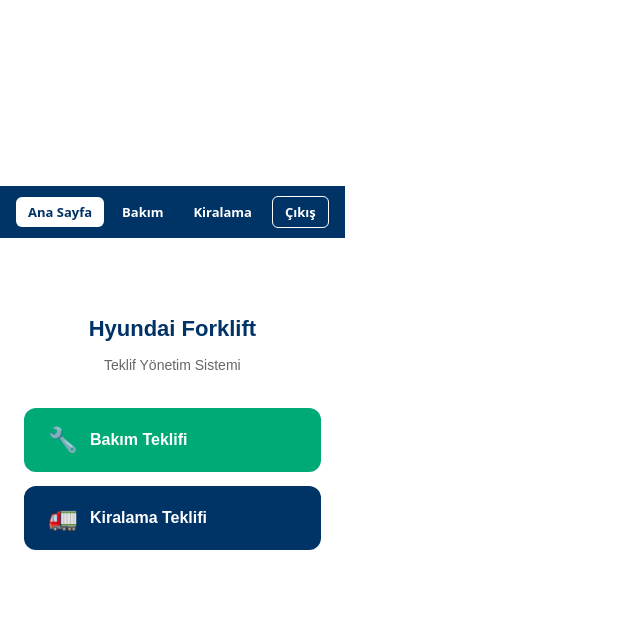
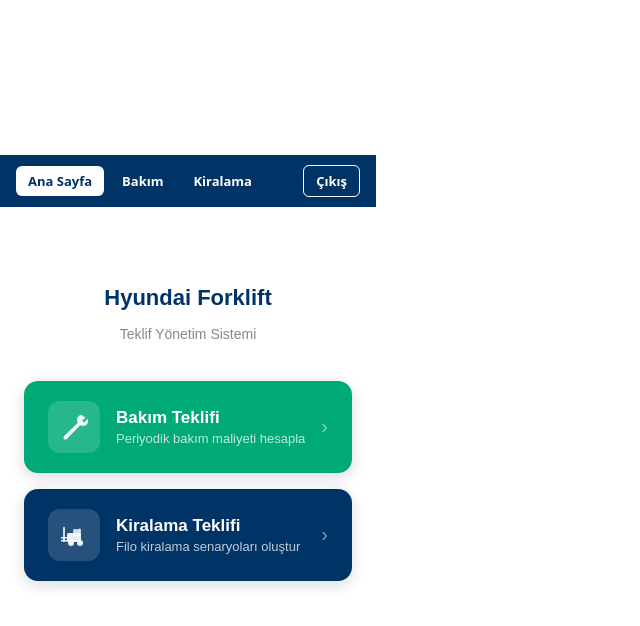
Before and after one commit to sucdallar-wq/hyundai-frontend, a React app: page /dashboard in a window 1280 px wide. Shown: the top 626 px of the page, without its empty margins (0-640 px from the left). Built offline with nearby package versions, Linux system fonts and the light colour scheme; sample sign-in values are in the browser's storage; the HTML template or start-up script is replaced by a standard one.

Commit message:
feat: dashboard forklift ikonu eklendi

```diff
--- a/src/pages/Dashboard.jsx
+++ b/src/pages/Dashboard.jsx
@@ -1,42 +1,92 @@
 import { useNavigate } from "react-router-dom"
+
+const ForkliftIcon = () => (
+  <svg width="32" height="32" viewBox="0 0 64 64" fill="none" xmlns="http://www.w3.org/2000/svg">
+    {/* Gövde */}
+    <rect x="18" y="28" width="28" height="18" rx="3" fill="white" fillOpacity="0.9"/>
+    {/* Kabin */}
+    <rect x="30" y="20" width="16" height="14" rx="2" fill="white" fillOpacity="0.7"/>
+    {/* Cam */}
+    <rect x="32" y="22" width="12" height="8" rx="1" fill="white" fillOpacity="0.3"/>
+    {/* Ön teker */}
+    <circle cx="26" cy="48" r="6" fill="white" fillOpacity="0.9"/>
+    <circle cx="26" cy="48" r="3" fill="white" fillOpacity="0.4"/>
+    {/* Arka teker */}
+    <circle cx="44" cy="48" r="6" fill="white" fillOpacity="0.9"/>
+    <circle cx="44" cy="48" r="3" fill="white" fillOpacity="0.4"/>
+    {/* Fork direği */}
+    <rect x="10" y="16" width="4" height="30" rx="1" fill="white" fillOpacity="0.8"/>
+    {/* Forklar */}
+    <rect x="6" y="42" width="18" height="3" rx="1" fill="white" fillOpacity="0.9"/>
+    <rect x="6" y="36" width="18" height="3" rx="1" fill="white" fillOpacity="0.9"/>
+    {/* Egzoz / detay */}
+    <rect x="42" y="18" width="3" height="8" rx="1" fill="white" fillOpacity="0.5"/>
+  </svg>
+)
+
+const WrenchIcon = () => (
+  <svg width="32" height="32" viewBox="0 0 64 64" fill="none" xmlns="http://www.w3.org/2000/svg">
+    <path d="M48 8C42 8 38 12 38 18C38 20 38.5 21.8 39.5 23.3L12 50.5C10.5 52 10.5 54.5 12 56C13.5 57.5 16 57.5 17.5 56L44.7 28.5C46.2 29.5 48 30 50 30C56 30 60 26 60 20C60 18.5 59.7 17 59.2 15.7L52 22.9L48.5 19.4L55.7 12.2C54.4 11.7 51.8 11 50 11L48 8Z" fill="white" fillOpacity="0.9"/>
+    <circle cx="16" cy="52" r="4" fill="white" fillOpacity="0.6"/>
+  </svg>
+)
 
 export default function Dashboard() {
   const navigate = useNavigate()
 
   const pages = [
-    { path: "/maintenance", label: "Bakım Teklifi", color: "#0a7", icon: "🔧" },
-    { path: "/rental", label: "Kiralama Teklifi", color: "#003366", icon: "🚛" },
-    // { path: "/offers", label: "Teklifler", color: "#e67e22", icon: "📋" },
+    {
+      path: "/maintenance",
+      label: "Bakım Teklifi",
+      desc: "Periyodik bakım maliyeti hesapla",
+      color: "#0a7",
+      icon: <WrenchIcon />,
+    },
+    {
+      path: "/rental",
+      label: "Kiralama Teklifi",
+      desc: "Filo kiralama senaryoları oluştur",
+      color: "#003366",
+      icon: <ForkliftIcon />,
+    },
   ]
 
   return (
-    <div style={{ padding: 24, maxWidth: 600, margin: "40px auto", fontFamily: "sans-serif" }}>
-      <h1 style={{ textAlign: "center", marginBottom: 8, fontSize: 22, color: "#003366" }}>
-        Hyundai Forklift
-      </h1>
-      <p style={{ textAlign: "center", color: "#666", marginBottom: 32, fontSize: 14 }}>
-        Teklif Yönetim Sistemi
-      </p>
+    <div style={{ padding: 24, maxWidth: 500, margin: "40px auto", fontFamily: "sans-serif" }}>
+      <div style={{ textAlign: "center", marginBottom: 36 }}>
+        <h1 style={{ fontSize: 22, color: "#003366", marginBottom: 6 }}>Hyundai Forklift</h1>
+        <p style={{ color: "#888", fontSize: 14 }}>Teklif Yönetim Sistemi</p>
+      </div>
 
-      <div style={{ display: "flex", flexDirection: "column", gap: 14 }}>
+      <div style={{ display: "flex", flexDirection: "column", gap: 16 }}>
         {pages.map(p => (
           <button key={p.path} onClick={() => navigate(p.path)}
             style={{
-              padding: "18px 24px",
-              borderRadius: 12,
+              padding: "20px 24px",
+              borderRadius: 14,
               border: "none",
               cursor: "pointer",
               background: p.color,
               color: "white",
-              fontSize: 16,
-              fontWeight: 600,
               textAlign: "left",
               display: "flex",
               alignItems: "center",
-              gap: 12,
+              gap: 16,
+              boxShadow: "0 4px 15px rgba(0,0,0,0.15)",
             }}>
-            <span style={{ fontSize: 24 }}>{p.icon}</span>
-            {p.label}
+            <div style={{
+              width: 52, height: 52, borderRadius: 12,
+              background: "rgba(255,255,255,0.15)",
+              display: "flex", alignItems: "center", justifyContent: "center",
+              flexShrink: 0,
+            }}>
+              {p.icon}
+            </div>
+            <div>
+              <div style={{ fontSize: 17, fontWeight: 700 }}>{p.label}</div>
+              <div style={{ fontSize: 13, opacity: 0.75, marginTop: 3 }}>{p.desc}</div>
+            </div>
+            <div style={{ marginLeft: "auto", fontSize: 20, opacity: 0.5 }}>›</div>
           </button>
         ))}
       </div>
```
